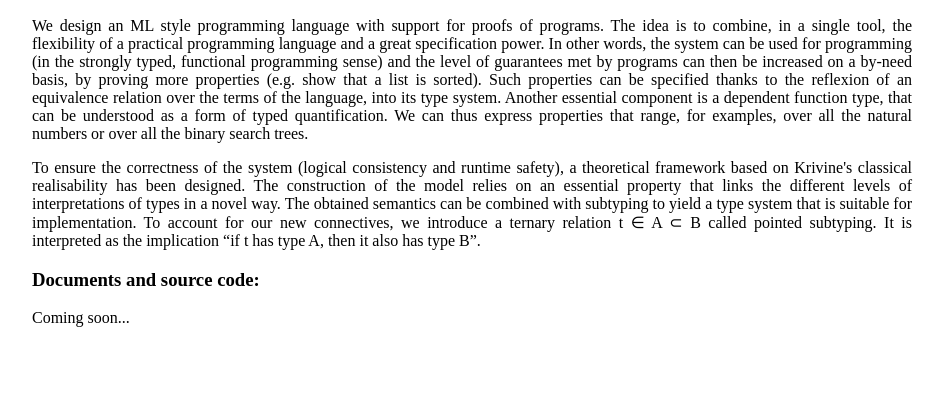
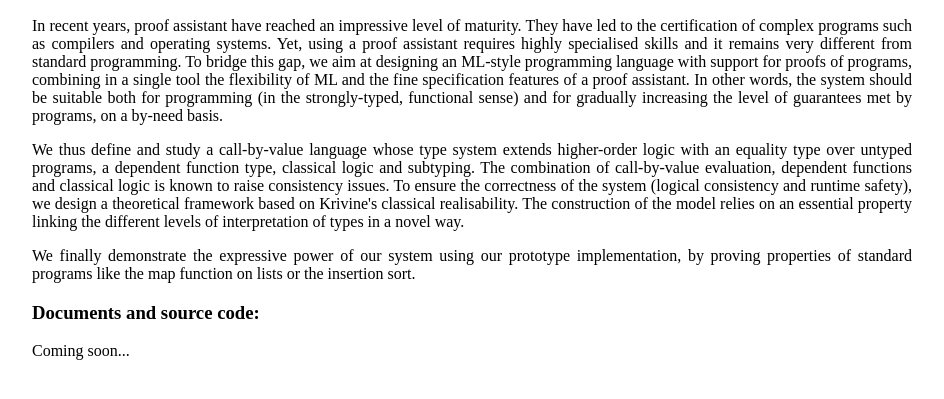
Before and after one commit to rlepigre/phd, a plain HTML site: page www/index.html in a window 1280 px wide. Shown: the part 177-576 px from the top of the page, without its empty margins (168-1112 px from the left). Drawn offline with Linux system fonts and the light colour scheme.

Commit message:
Today's work

```diff
--- a/www/index.html
+++ b/www/index.html
@@ -19,29 +19,32 @@
       for Proving Programs
     </h2>
     <p>
-      We design an ML style programming language with support for proofs of
-      programs. The idea is to combine, in a single tool, the flexibility of
-      a practical programming language and a great specification power. In
-      other words, the system can be used for programming (in the strongly
-      typed, functional programming sense) and the level of guarantees met by
-      programs can then be increased on a by-need basis, by proving more
-      properties (e.g. show that a list is sorted). Such properties can
-      be specified thanks to the reflexion of an equivalence relation over the
-      terms of the language, into its type system. Another essential component
-      is a dependent function type, that can be understood as a form of typed
-      quantification. We can thus express properties that range, for examples,
-      over all the natural numbers or over all the binary search trees.
+      In recent years, proof assistant have reached an impressive level of
+      maturity. They have led to the certification of complex programs such
+      as compilers and operating systems. Yet, using a proof assistant requires
+      highly specialised skills and it remains very different from standard
+      programming. To bridge this gap, we aim at designing an ML-style
+      programming language with support for proofs of programs, combining in a
+      single tool the flexibility of ML and the fine specification features of
+      a proof assistant. In other words, the system should be suitable both for
+      programming (in the strongly-typed, functional sense) and for gradually
+      increasing the level of guarantees met by programs, on a by-need basis.
     </p>
     <p>
-      To ensure the correctness of the system (logical consistency and runtime
-      safety), a theoretical framework based on Krivine's classical realisability
-      has been designed. The construction of the model relies on an essential
-      property that links the different levels of interpretations of types
-      in a novel way. The obtained semantics can be combined with subtyping to
-      yield a type system that is suitable for implementation. To account for our
-      new connectives, we introduce a ternary relation t ∈ A ⊂ B called pointed
-      subtyping. It is interpreted as the implication &ldquo;if t has type A,
-      then it also has type B&rdquo;.
+      We thus define and study a call-by-value language whose type system extends
+      higher-order logic with an equality type over untyped programs, a dependent
+      function type, classical logic and subtyping. The combination of
+      call-by-value evaluation, dependent functions and classical logic is known
+      to raise consistency issues. To ensure the correctness of the system (logical
+      consistency and runtime safety), we design a theoretical framework based
+      on Krivine's classical realisability. The construction of the model relies
+      on an essential property linking the different levels of interpretation of
+      types in a novel way.
+    </p>
+    <p>
+      We finally demonstrate the expressive power of our system using our prototype
+      implementation, by proving properties of standard programs like the map
+      function on lists or the insertion sort.
     </p>
     <h3>Documents and source code:</h3>
     <p>Coming soon...</p>
```
Also changed, not shown: 1 other file.
